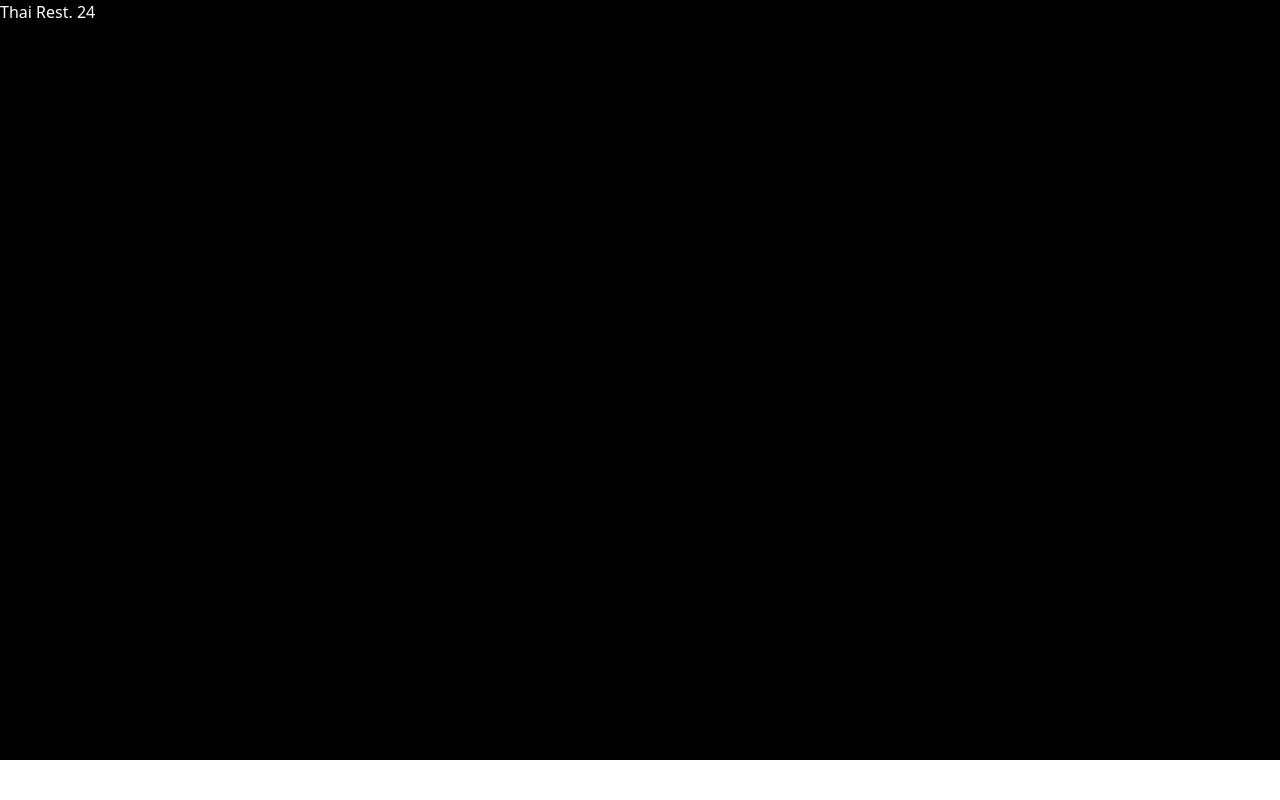
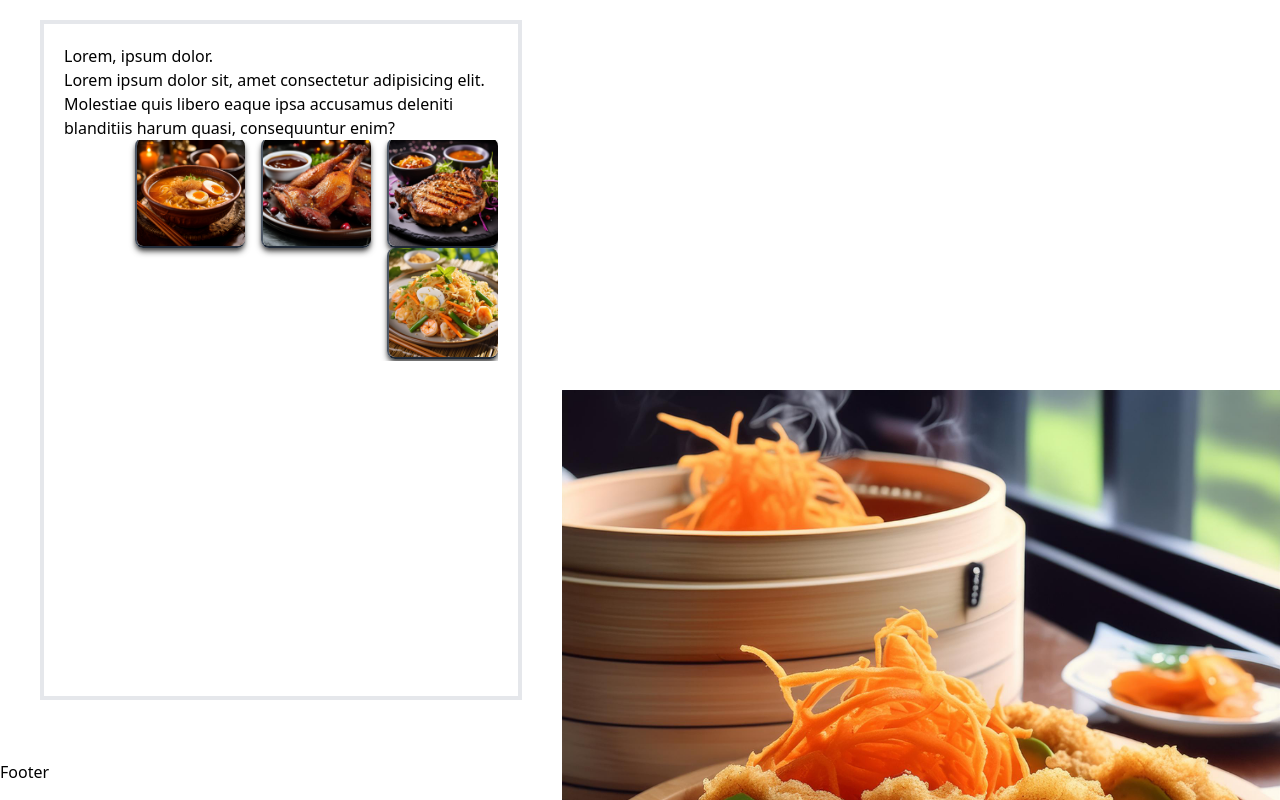
Before and after one commit to TerRosales/thai-rest-tr-dev-2024, a React (Vite) app in the folder client/: page / in a window 1280 px wide. Shown: the part 880-1680 px from the top of the page. Built offline with nearby package versions, Linux system fonts and the light colour scheme.

Commit message:
finished laying out the next section(homepage)

```diff
--- a/client/package.json
+++ b/client/package.json
@@ -12,6 +12,7 @@
   "dependencies": {
     "flowbite-react": "^0.9.0",
     "framer-motion": "^11.2.6",
+    "lodash": "^4.17.21",
     "react": "^18.2.0",
     "react-dom": "^18.2.0",
     "react-router-dom": "^6.23.1"
--- a/client/src/assets/images.js
+++ b/client/src/assets/images.js
@@ -2,8 +2,52 @@
 import thaiBrand from "./thai-rest-brand.png";
 import scrollOpen from "./scrollOpen.png";
 import scrollClose from "./scrollClose.png";
-// Menu
+// design only
+// import display1 from "./display1.png";
+// // Menu
 import avocTemp from "./avocado-tempura.jpg";
+import bbqDuck from "./bbq-duck.jpg";
+import calamariGrilled from "./calamari-grilled.jpg";
+import calamariTemp from "./calamari-tempura.jpg";
+import chickenFeet from "./chicken-feet.jpg";
+import chopSuey from "./chop-suey.jpg";
+import eggRolls from "./egg-roll.jpg";
+import fishballs from "./fishballs.jpg";
+import friedRice from "./fried-rice.jpg";
+import graPow from "./gra-pow.jpg";
+import greenCurry from "./green-curry.jpg";
+import haloHalo from "./halo-halo.jpg";
+import kaldereta from "./kaldereta.jpg";
+import kaosoy from "./kaosoy.jpg";
+import liempoBBQ from "./liempo-bbq.jpg";
+import macaroniSalad from "./macaroni-salad.jpg";
+import mangoStickyRice from "./mango-sticky-rice.jpg";
+import matchaTea from "./matcha-tea.jpg";
+import menudo from "./menudo.jpg";
+import miki from "./miki.jpg";
+import miso from "./miso.jpg";
+import namTok from "./nam-tok.jpg";
+import padSew from "./pad-sew.jpg";
+import padThai from "./pad-thai.jpg";
+import pancit from "./pancit.jpg";
+import pinakbet from "./pinakbet.jpg";
+import pineappleRice from "./pineapple-fried-rice.jpg";
+import porkAdobo from "./pork-adobo.jpg";
+import porkChop from "./pork-chop.jpg";
+import quallEggs from "./quall-eggs.jpg";
+import quarterBbq from "./quarter-bbq.jpg";
+import redCurry from "./red-curry.jpg";
+import shrimpTemp from "./shrimp-tempura.jpg";
+import sinigang from "./sinigang.jpg";
+import siopao from "./siopao.jpg";
+import siomai from "./siomai.jpg";
+import sisig from "./sisig.jpg";
+import sopas from "./sopas.jpg";
+import springRolls from "./spring-roll.jpg";
+import thaiCoffee from "./thai-coffee.jpg";
+import thaiIceSalad from "./thai-ice-salad.jpg";
+import thaiTea from "./thai-tea.jpg";
+import tomYum from "./tom-yum.jpg";
 
 const images = {
   utility: {
@@ -11,8 +55,51 @@ const images = {
     scrollOpen,
     scrollClose,
   },
+  design: {},
   menu: {
     avocTemp,
+    bbqDuck,
+    calamariGrilled,
+    calamariTemp,
+    chickenFeet,
+    chopSuey,
+    eggRolls,
+    fishballs,
+    friedRice,
+    graPow,
+    greenCurry,
+    haloHalo,
+    kaldereta,
+    kaosoy,
+    liempoBBQ,
+    macaroniSalad,
+    mangoStickyRice,
+    matchaTea,
+    menudo,
+    miki,
+    miso,
+    namTok,
+    padSew,
+    padThai,
+    pancit,
+    pinakbet,
+    pineappleRice,
+    porkAdobo,
+    porkChop,
+    quallEggs,
+    quarterBbq,
+    redCurry,
+    shrimpTemp,
+    sinigang,
+    siopao,
+    siomai,
+    sisig,
+    sopas,
+    springRolls,
+    thaiCoffee,
+    thaiIceSalad,
+    thaiTea,
+    tomYum,
   },
 };
 
--- a/client/src/components/Header.jsx
+++ b/client/src/components/Header.jsx
@@ -33,7 +33,7 @@ const Header = () => {
             className="h-[9rem] w-[9rem] lg:w-[12rem] lg:h-[12rem]"
           />
         </NavLink>
-        <Navbar.Toggle className="h-10 text-red-950 gradient shadow" />
+        <Navbar.Toggle className="flex  mx-2 h-10 text-red-950 gradient shadow  text-center gap-2 p-2" />
         <Navbar.Collapse
           className="text-black h-8
       pt-2"
--- a/client/src/components/HeroSection.jsx
+++ b/client/src/components/HeroSection.jsx
@@ -15,9 +15,6 @@ const HeroSection = () => {
       <div className="header pt-[22%] pb-[5vh]">
         <Header />
       </div>
-      <div>
-        <h2>Taste</h2>
-      </div>
     </motion.section>
   );
 };
--- a/client/src/components/ScrollBtn.jsx
+++ b/client/src/components/ScrollBtn.jsx
@@ -34,7 +34,6 @@ const ScrollBtn = () => {
       transition: { duration: 1.5, repeat: Infinity },
     },
     spinAndShrink: {
-      opacity: 0,
       rotate: [0, 360],
       y: [-25, 30, 0],
       scale: [1.4, 0],
--- a/client/src/components/styles/header.css
+++ b/client/src/components/styles/header.css
@@ -1,5 +1,5 @@
 a {
-  @apply shadow-black font-semibold text-lg hover:text-white hover:shadow-xl hover:font-bold;
+  @apply shadow-black font-semibold text-lg hover:text-white hover:font-bold;
 }
 
 ul {
@@ -10,8 +10,17 @@ ul {
   text-shadow: 1px 1px 1px #333;
 }
 
+@media (min-width: 350px) {
+}
+
 @media (max-width: 768px) {
   ul {
     @apply w-[90vw];
   }
 }
+
+@media (min-width: 1200px) {
+}
+
+@media (min-width: 1440px) {
+}
--- a/client/src/global.css
+++ b/client/src/global.css
@@ -11,20 +11,39 @@
   padding: 0;
 }
 
+@media (max-width: 350px) {
+  [data-testid="flowbite-navbar-toggle"] {
+    @apply scale-150;
+  }
+}
+
 body {
-  background-image: ;
+}
+
+.marginSmall {
+  @apply m-5 p-2;
+}
+
+.marginLarge {
+  @apply m-10 p-5;
+}
+
+.titleItem {
+  @apply text-5xl font-bold;
+}
+
+.textItem {
+  @apply text-xl font-normal;
 }
 
 .mainTitle {
-  @apply text-5xl font-bold italic;
-  text-decoration: underline;
-  text-decoration-style: wavy;
-  text-decoration-color: rgba(43, 27, 43, 0.52);
+  @apply text-7xl font-extrabold italic;
 }
 
-.title {
+.showCaseImg {
+  @apply w-[6.9rem] h-[6.9rem] rounded-lg ml-4 shadow-md shadow-[#444] border-2 border-t-0 border-r-0 border-b-gray-800 border-l-gray-600;
+  transform: translateY(-2px);
 }
-
 .text {
 }
 
@@ -40,21 +59,18 @@ body {
   @apply shadow-slate-800 shadow-lg;
 }
 
-/* .gradient {
-  @apply border-[0.5px] border-r-0 border-t-0 border-red-900 rounded-xl bg-gradient-to-t from-yellow-200 to-red-200 shadow-red-500 shadow-lg;
-} */
 .gradient {
-  @apply rounded-xl border-2 border-red-500 border-t-0 border-r-0 bg-gradient-to-t from-red-600 to-yellow-100 text-center gap-2 p-2;
+  @apply rounded-xl border-2 border-red-500 border-t-0 border-r-0 bg-gradient-to-t from-red-600 to-yellow-100;
 }
 
-.gradient-2 {
+@media (min-width: 350px) {
 }
 
-.borderLeft {
+@media (min-width: 768px) {
 }
 
-.borderRight {
+@media (min-width: 1200px) {
 }
 
-.marginGap {
+@media (min-width: 1440px) {
 }
--- a/client/src/pages/Home.jsx
+++ b/client/src/pages/Home.jsx
@@ -1,11 +1,43 @@
 import { useState } from "react";
 import { Button, Timeline } from "flowbite-react";
 import images from "../assets/images.js";
+import _ from "lodash";
+import "../global.css";
+import "./styles/home.css";
 
 const Home = () => {
+  // display all existing menu items
+  const menuImages = Object.values(images.menu);
+
+  const shuffledImages = _.shuffle(menuImages).slice(0, 4);
   return (
-    <div className="my-10 w-full h-[95vh] text-white bg-black">
-      <h1>Thai Rest. 24</h1>
+    <div className="homepage">
+      <div className="min-h-screen flex w-full h-[95vh] py-5 text-black-600">
+        <section className="flex flex-col w-2/5 marginLarge p-10 border-4 bg-[rgba(255,255,255,0.8)]">
+          {/* Talk about the diverse menu */}
+          <section className="flex flex-col">
+            <h2>Lorem, ipsum dolor.</h2>
+            <p>
+              Lorem ipsum dolor sit, amet consectetur adipisicing elit.
+              Molestiae quis libero eaque ipsa accusamus deleniti blanditiis
+              harum quasi, consequuntur enim?
+            </p>
+          </section>
+          <section className="flex flex-wrap justify-end overflow-x-auto">
+            {shuffledImages.map((src, index) => (
+              <img
+                key={index}
+                className="showCaseImg"
+                src={src}
+                alt={`Menu item ${index}`}
+              />
+            ))}
+          </section>
+        </section>
+        <div className="bgDisplay w-3/5 ">
+          <img src={images.menu.avocTemp} alt="" />
+        </div>
+      </div>
     </div>
   );
 };
--- /dev/null
+++ b/client/src/pages/styles/home.css
@@ -0,0 +1,18 @@
+.bgDisplay {
+  @apply py-[32%];
+}
+
+@media (min-width: 350px) {
+}
+
+@media (min-width: 768px) {
+}
+
+@media (min-width: 1200px) {
+}
+
+@media (min-width: 1440px) {
+  .bgDisplay {
+    @apply py-[17%];
+  }
+}
```
Also changed, not shown: client/src/components/styles/hero.css (+12 -0 lines), client/src/assets/mango-sticky-rice.jpg (renamed from client/src/assets/mango-sticky.jpg), 1 other file (tests, documents, lock files or other folders).
